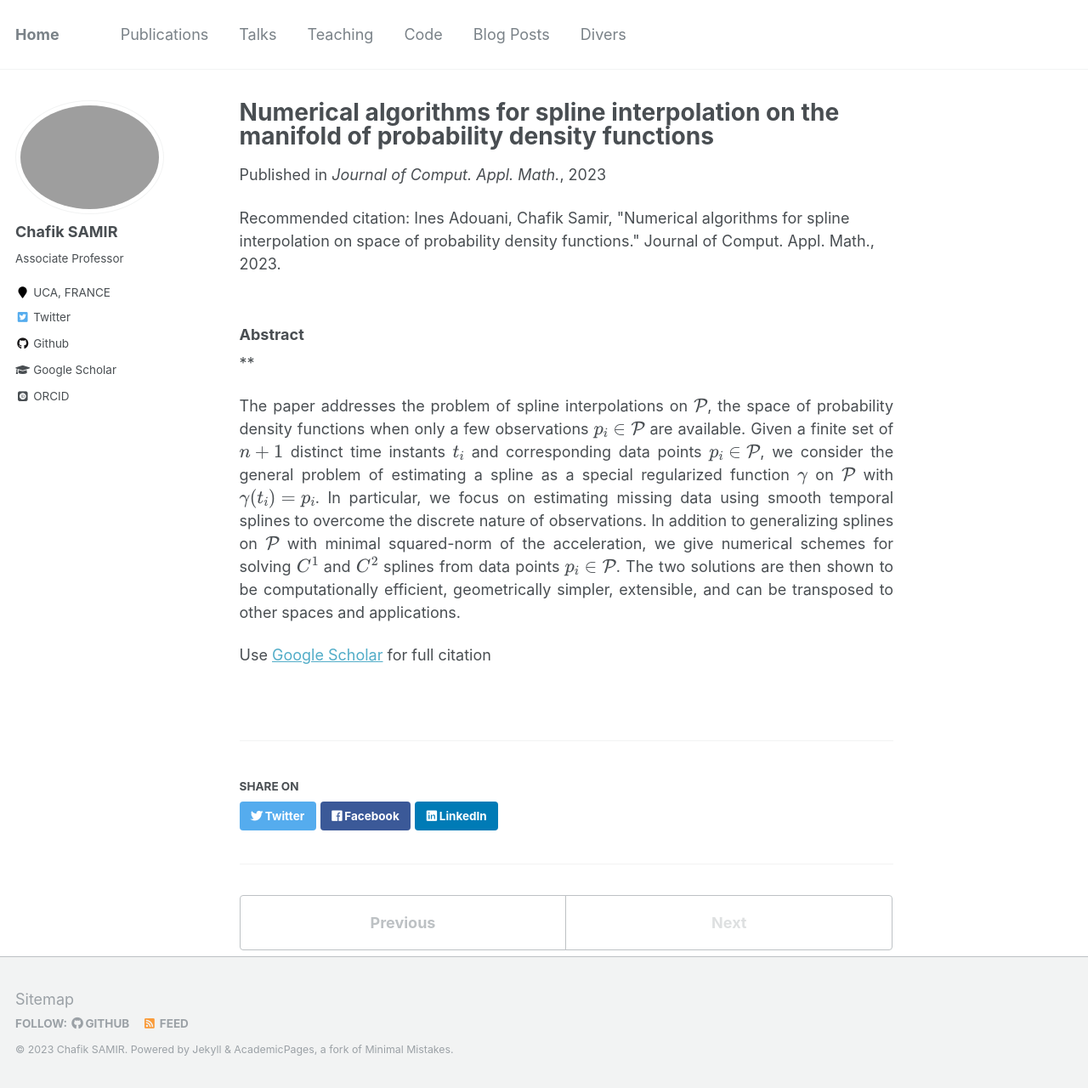
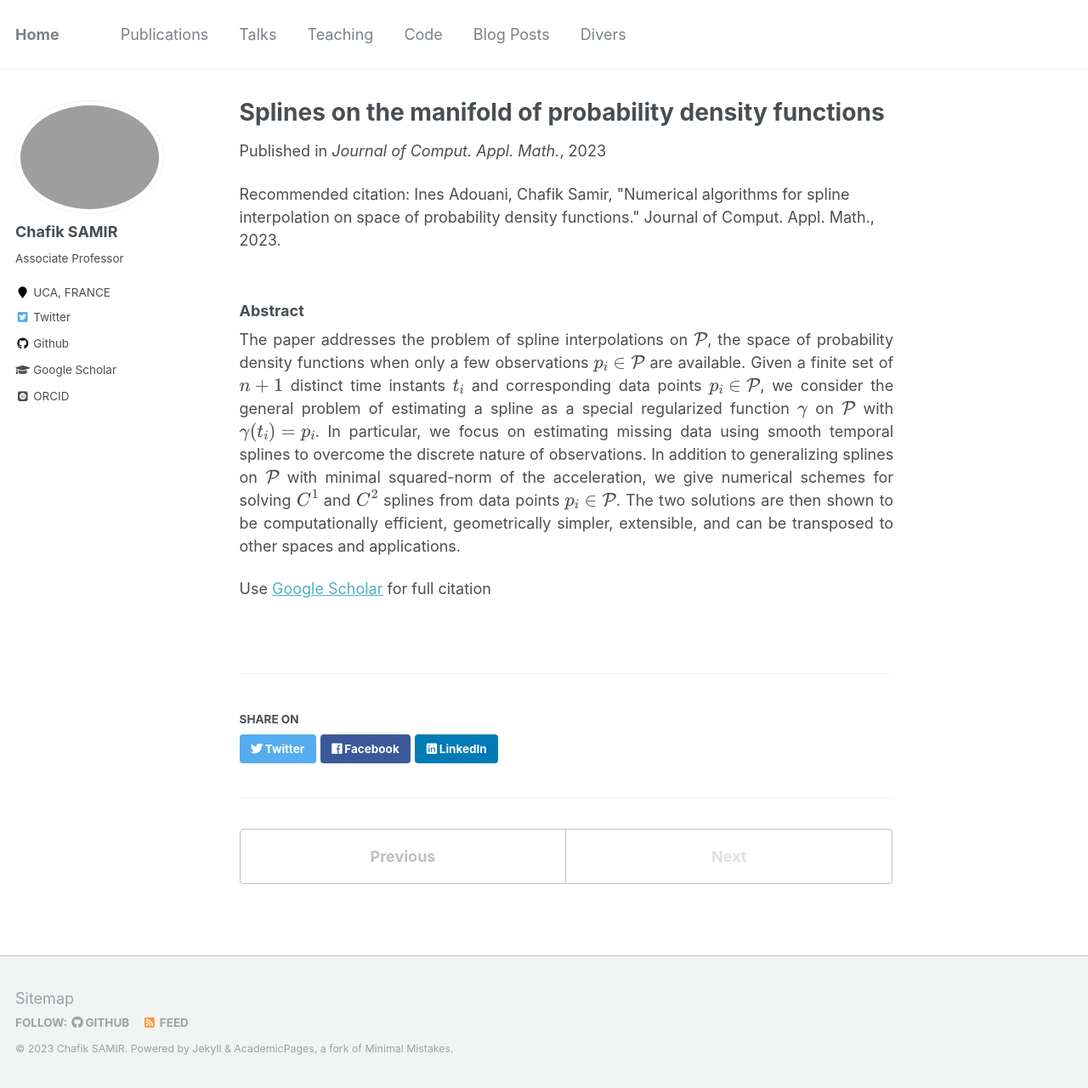
Before and after one commit to Chsamir/chsamir.github.io, a Jekyll site: the page built from _publications/2023-01-01-Numerical-algorithms-for-spline-interpolation-on-space-of-probability-density-functions.md, in a window 1280 px wide and 1280 px high. Shown: the whole window at 85% size. Built offline with Jekyll 4.4.1, drawn with Linux system fonts in a browser that asks for light colours; some web fonts are replaced; formulas are drawn with MathJax 3.

Commit message:
Update 2023-01-01-Numerical-algorithms-for-spline-interpolation-on-space-of-probability-density-functions.md

```diff
--- a/_publications/2023-01-01-Numerical-algorithms-for-spline-interpolation-on-space-of-probability-density-functions.md
+++ b/_publications/2023-01-01-Numerical-algorithms-for-spline-interpolation-on-space-of-probability-density-functions.md
@@ -1,5 +1,5 @@
 ---
-title: "Numerical algorithms for spline interpolation on the manifold of probability density functions"
+title: "Splines on the manifold of probability density functions"
 collection: publications
 permalink: /publication/2023-01-01-Numerical-algorithms-for-spline-interpolation-on-space-of-probability-density-functions
 date: 2023-01-01
@@ -7,7 +7,6 @@ venue: 'Journal of Comput. Appl. Math.'
 citation: ' Ines Adouani,  Chafik Samir, "Numerical algorithms for spline interpolation on space of probability density functions." Journal of Comput. Appl. Math., 2023.'
 ---
 ### Abstract
-**
 <p align="justify">
 The paper addresses the problem of spline interpolations on $\mathcal{P}$, the space of probability density functions when only a few observations $p_i \in \mathcal{P}$ are available. Given a finite set of $n+1$ distinct time instants $t_i$ and corresponding data points $p_i \in \mathcal{P}$, we consider the general problem of estimating a spline as a special regularized function $\gamma$ on $\mathcal{P}$ with $\gamma(t_i)=p_i$. In particular, we focus on estimating missing data using smooth temporal splines to overcome the discrete nature of observations. In addition to generalizing splines on $\mathcal{P}$ with minimal squared-norm of the acceleration, we give numerical schemes for solving $C^1$ and $C^2$ splines from data points $p_i \in \mathcal{P}$. The two solutions are then shown to be computationally efficient, geometrically simpler, extensible, and can be transposed to other spaces and applications.
 </p>
```
